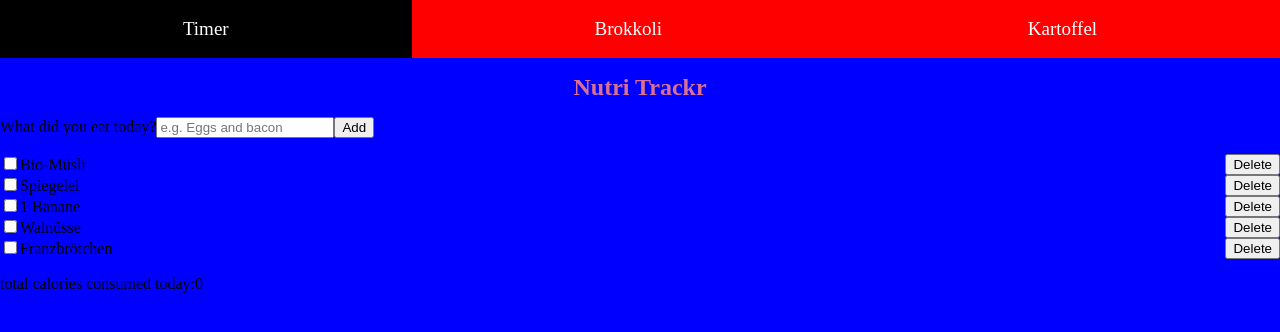
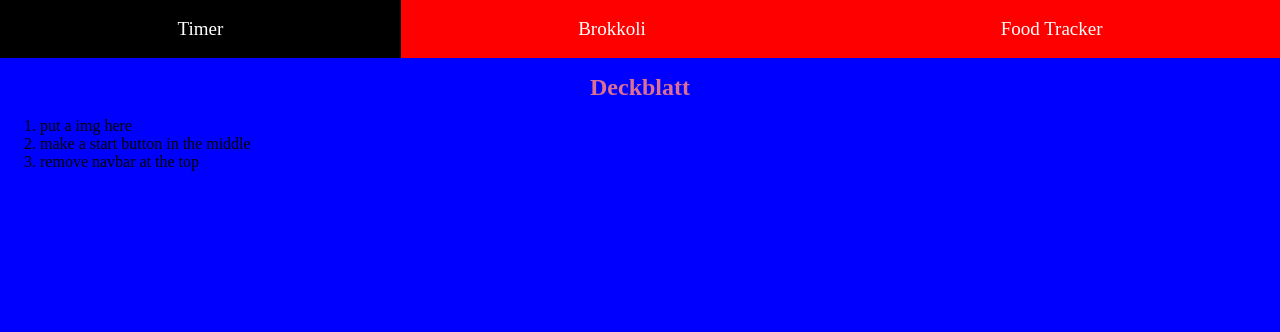
Before and after one commit to DennisWarchocki/Capstone-Project, a Next.js app: page / in a window 1280 px wide. Shown: the top 332 px of the page. Built offline with nearby package versions, Linux system fonts and the light colour scheme.

Commit message:
changed start page

```diff
--- a/src/components/FoodForm.js
+++ b/src/components/FoodForm.js
@@ -8,7 +8,7 @@ import {StlyedList} from './styled/StyledList';
 import {StyledListItems} from './styled/StyledListItems';
 
 //Dummy Data - will be replaced with Data from the API
-const App = () => {
+const FoodForm = () => {
 	const [calories, setCalories] = useState(0);
 	const [value, setValue] = useState('');
 	const [foods, setFoods] = useState([
@@ -114,4 +114,4 @@ const App = () => {
 	);
 };
 
-export default App;
+export default FoodForm;
--- a/src/components/Header.js
+++ b/src/components/Header.js
@@ -10,8 +10,8 @@ export default function Header() {
 				<StyledNavListItems as="a" href="/where?">
 					Brokkoli
 				</StyledNavListItems>
-				<StyledNavListItems as="a" href="/where?">
-					Kartoffel
+				<StyledNavListItems as="a" href="/trackfood">
+					Food Tracker
 				</StyledNavListItems>
 			</StyledNavUl>
 		</>
--- a/src/pages/index.js
+++ b/src/pages/index.js
@@ -1,6 +1,5 @@
 import Head from 'next/head';
 
-import FoodForm from '../components/FoodForm';
 import Layout from '../components/Layout';
 import {StyledTitle} from '../components/styled/StyledTitle';
 
@@ -11,8 +10,12 @@ export default function HomePage() {
 				<title key="title">Nutri Trackr</title>
 				<meta key="description" name="description" content="Track nutrition and be happy" />
 			</Head>
-			<StyledTitle>Nutri Trackr</StyledTitle>
-			<FoodForm />
+			<StyledTitle>Deckblatt</StyledTitle>
+			<ol>
+				<li>put a img here</li>
+				<li>make a start button in the middle</li>
+				<li>remove navbar at the top</li>
+			</ol>
 		</Layout>
 	);
 }
```
Also changed, not shown: src/pages/about.js (deleted, +0 -15 lines), src/pages/trackfood.js (added, +18 -0 lines).
